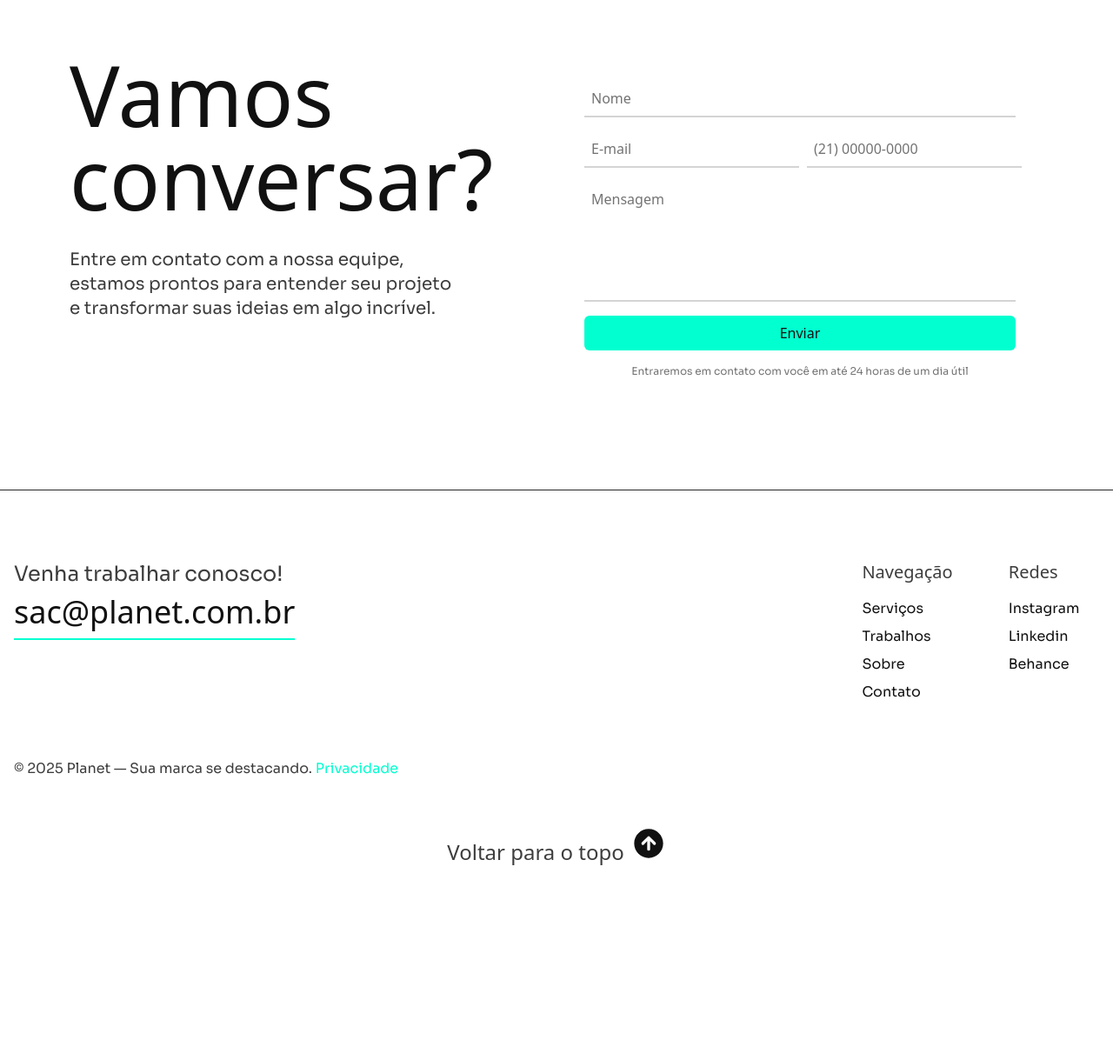
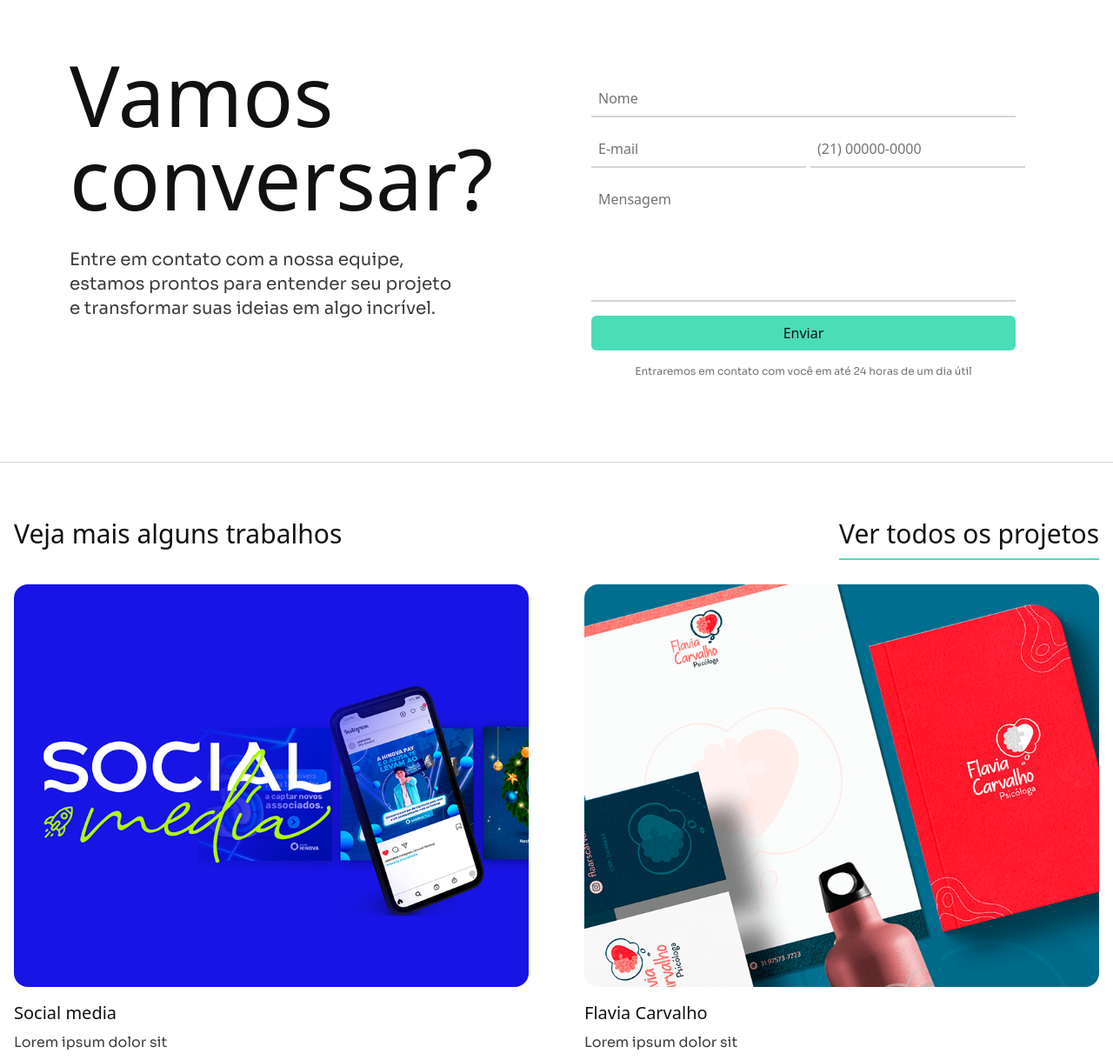
Before and after one commit to Pegasis12/PLANET, a website: page src/contato.html in a window 1280 px wide. Shown: the part 81-1300 px from the top of the page at 87% size. Before the commit the page ends 1161 px from the top, so only its background shows below. Drawn offline with Linux system fonts and the light colour scheme; a web font is replaced by a local one.

Commit message:
first commit

```diff
--- a/src/contato.html
+++ b/src/contato.html
@@ -84,9 +84,9 @@
       </button>
     </header>
 
-    <main class="container mb-16 max-md:mt-8">
+    <main class="container mb-16 max-md:mt-8 border-b border-neutral-300">
       <div
-        class="grid grid-cols-1 lg:grid-cols-2 md:py-8 lg:px-16 lg:py-8 mb-8 md:mb-16"
+        class="grid grid-cols-1 lg:grid-cols-[1fr_1fr] gap-4 md:py-8 lg:px-16 lg:py-8 lg:mb-8 max-md:mb-16"
       >
         <div class="mb-8">
           <h1
@@ -95,31 +95,41 @@
             Vamos conversar?
           </h1>
           <p
-            class="text-base font-serif md:text-xl text-balance max-w-screen-sm text-preto-300 opacity-0 animate-fade-in animate-2"
+            class="text-base font-serif md:text-xl text-balance text-preto-300 opacity-0 animate-fade-in animate-2"
           >
             Entre em contato com a nossa equipe, estamos prontos para entender
             seu projeto e transformar suas ideias em algo incrível.
           </p>
         </div>
 
-        <form
-          class="grid gap-4 rounded-md lg:p-8"
-          action=""
-        >
-          <!-- colocando grid e gap-1 o label ja pega de ponta a ponta e o input tbm, ficando em uma so coluna -->
+        <form class="grid gap-4 rounded-md lg:p-8" action="">
           <div class="grid gap-1">
             <label class="text-preto-200 hidden" for="nome">Nome</label>
-            <input id="nome" name="nome" class="input" type="text" placeholder="Nome"/>
+            <input
+              id="nome"
+              name="nome"
+              class="input"
+              type="text"
+              placeholder="Nome"
+            />
           </div>
 
-          <div class="grid gap-4 sm:grid-cols-2">
+          <div class="grid gap-4 xl:grid-cols-2">
             <div class="grid gap-1">
               <label class="text-preto-200 hidden" for="email">Email</label>
-              <input id="email" name="email" class="input" type="email" placeholder="E-mail"/>
+              <input
+                id="email"
+                name="email"
+                class="input"
+                type="email"
+                placeholder="E-mail"
+              />
             </div>
 
             <div class="grid gap-1">
-              <label class="text-preto-200 hidden" for="telefone">Telefone</label>
+              <label class="text-preto-200 hidden" for="telefone"
+                >Telefone</label
+              >
               <input
                 id="telefone"
                 name="telefone"
@@ -141,10 +151,80 @@
             ></textarea>
           </div>
           <button class="btn">Enviar</button>
-          <span class="place-self-center font-serif text-xs text-neutral-500 text-center">Entraremos em contato com você em até 24 horas de um dia útil</span>
+          <span
+            class="place-self-center font-serif text-xs text-neutral-500 text-center"
+            >Entraremos em contato com você em até 24 horas de um dia útil</span
+          >
         </form>
       </div>
     </main>
+
+    <section class="container mb-16" aria-label="Trabalhos">
+      <div class="md:flex justify-between items-center mb-10">
+        <div class="max-md:mb-8">
+          <h1
+            class="text-preto-200 font-sans font-medium text-3xl opacity-0 animate-fade-in animate-1"
+          >
+            Veja mais alguns trabalhos
+          </h1>
+        </div>
+
+        <div>
+          <a
+            href="#"
+            class="text-preto-200 relative inline-block w-fit text-xl md:text-3xl font-medium group whitespace-nowrap font-sans opacity-0 animate-fade-in animate-3"
+          >
+            Ver todos os projetos
+            <span
+              class="absolute -bottom-3 left-0 h-[2px] w-full bg-verde-400 origin-left scale-x-100 transition-transform duration-500 group-hover:scale-x-0 will-change-transform pointer-events-none"
+            ></span>
+            <span
+              class="absolute -bottom-3 left-0 h-[2px] w-full bg-verde-400 origin-right scale-x-0 transition-transform duration-500 delay-200 group-hover:scale-x-100 will-change-transform pointer-events-none"
+            ></span>
+          </a>
+        </div>
+      </div>
+
+      <div class="grid grid-cols-1 md:grid-cols-2 gap-8 md:gap-16">
+        <div>
+          <div class="mb-4 rounded-2xl overflow-hidden cursor-pointer group">
+            <img
+              class="size-full object-cover group-hover:scale-105 transition-transform duration-400"
+              src="./img/projetos/socialmedia.png"
+              loading="lazy"
+              alt="Dra Mari"
+              width="808"
+              height="632"
+            />
+          </div>
+          <div>
+            <h2 class="text-preto-200 mb-2 text-xl font-medium font-sans">
+              Social media
+            </h2>
+            <p class="text-preto-300 font-serif">Lorem ipsum dolor sit</p>
+          </div>
+        </div>
+
+        <div>
+          <div class="mb-4 rounded-2xl overflow-hidden cursor-pointer group">
+            <img
+              class="size-full object-cover group-hover:scale-105 transition-transform duration-400"
+              src="./img/projetos/flaviacarvalho.png"
+              loading="lazy"
+              alt="Flavia Carvalho"
+              width="808"
+              height="632"
+            />
+          </div>
+          <div>
+            <h2 class="text-preto-200 mb-2 text-xl font-medium font-sans">
+              Flavia Carvalho
+            </h2>
+            <p class="text-preto-300 font-serif">Lorem ipsum dolor sit</p>
+          </div>
+        </div>
+      </div>
+    </section>
 
     <footer
       class="container py-16 md:py-20 grid grid-cols-1 lg:grid-cols-[500px_1fr] gap-16 items-start border-t border-neutral-800"
--- a/src/input.css
+++ b/src/input.css
@@ -5,7 +5,7 @@
 @theme{
   --color-verde-200: #ECFFAB;
   --color-verde-300: #8EFFBA;
-  --color-verde-400: #01FFD0;
+  --color-verde-400: #4bddb8;
   --color-verde-700: #01FFD0;
 
   --color-preto-200: #111111;
```
Also changed, not shown: src/index.html (+6 -6 lines), src/img/projetos/aromasdaterra.png (deleted), src/output.css.
